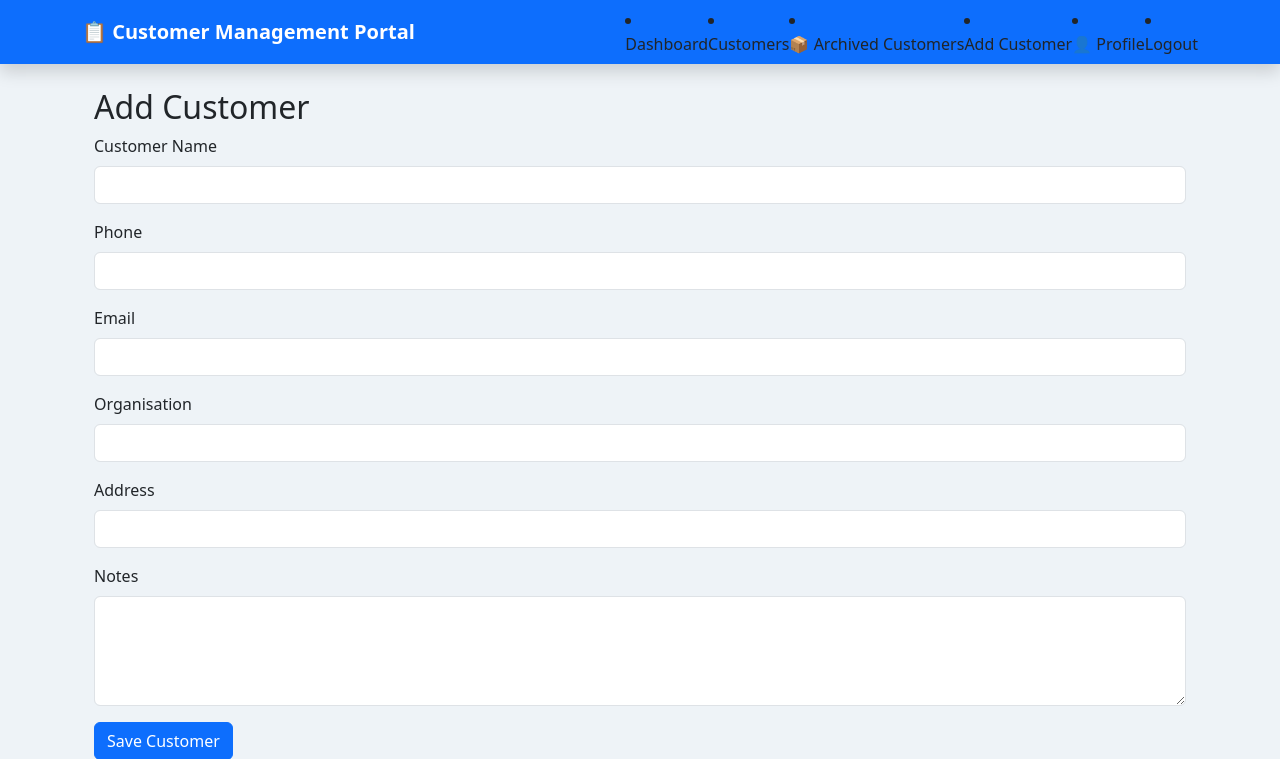
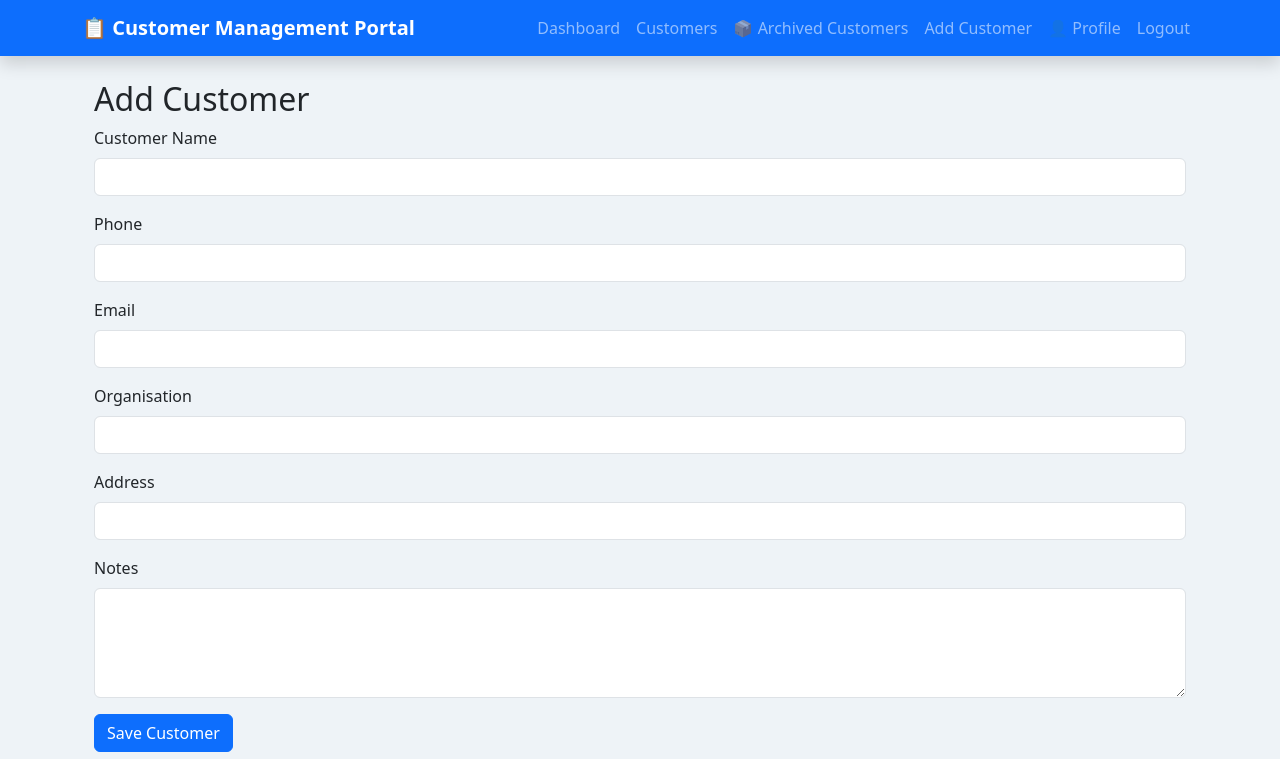
Before and after one commit to bautlwiodumeleng/bau, a Flask app: page /add_customer in a window 1280 px wide. Shown: the top 759 px of the page. Run offline with Flask 3, Linux system fonts and the light colour scheme; the visitor is signed in with stand-in values (Sample User, id 1); some libraries are stand-ins or nearby versions.

Commit message:
Fix navigation layout

```diff
--- a/app/templates/base.html
+++ b/app/templates/base.html
@@ -58,7 +58,7 @@
             id="navbarNav"
         >
 
-            <ul class="navbar-nav ms-auto gap-1"></ul>
+            <ul class="navbar-nav ms-auto">
 
                 {% if current_user.is_authenticated %}
 
```
